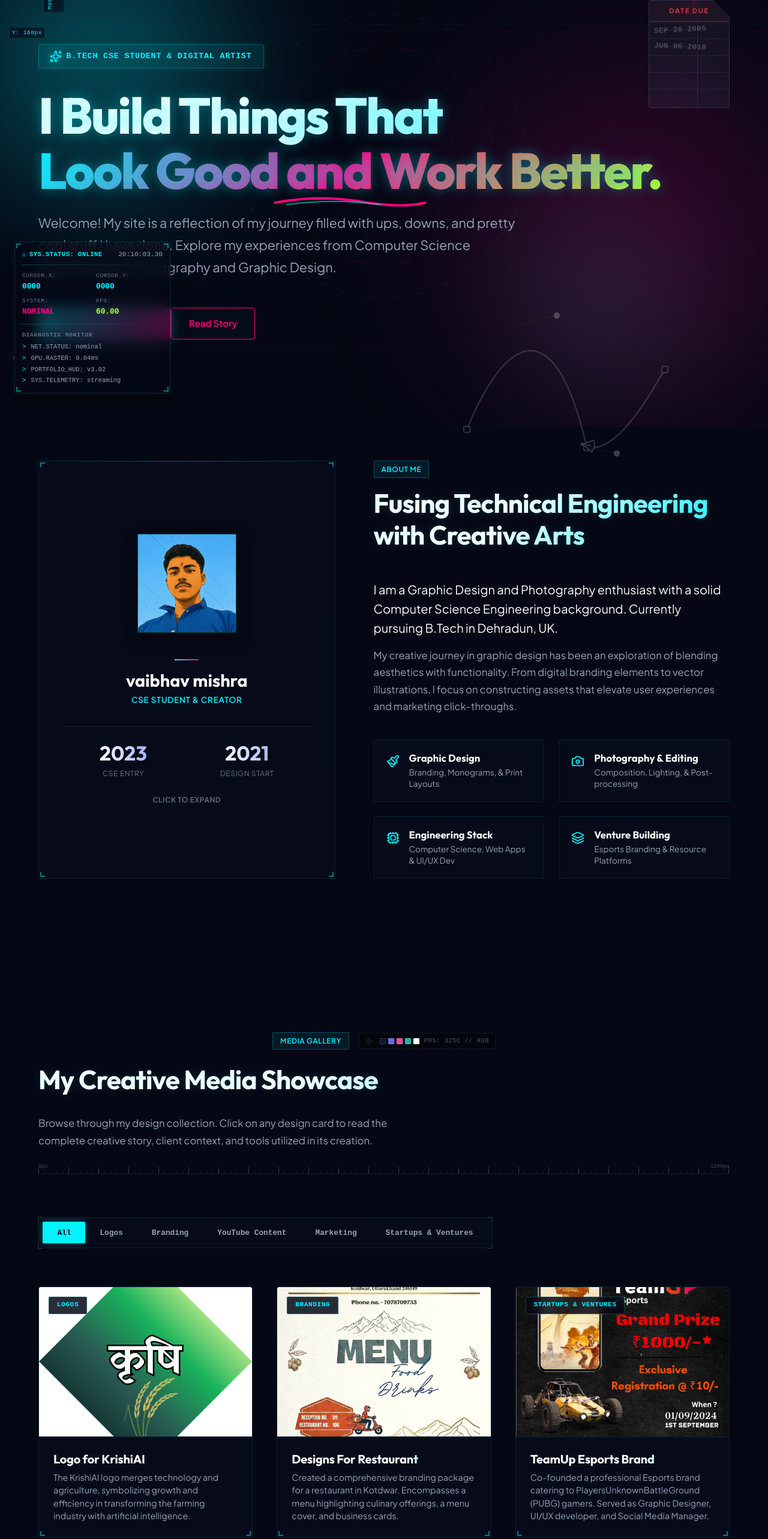
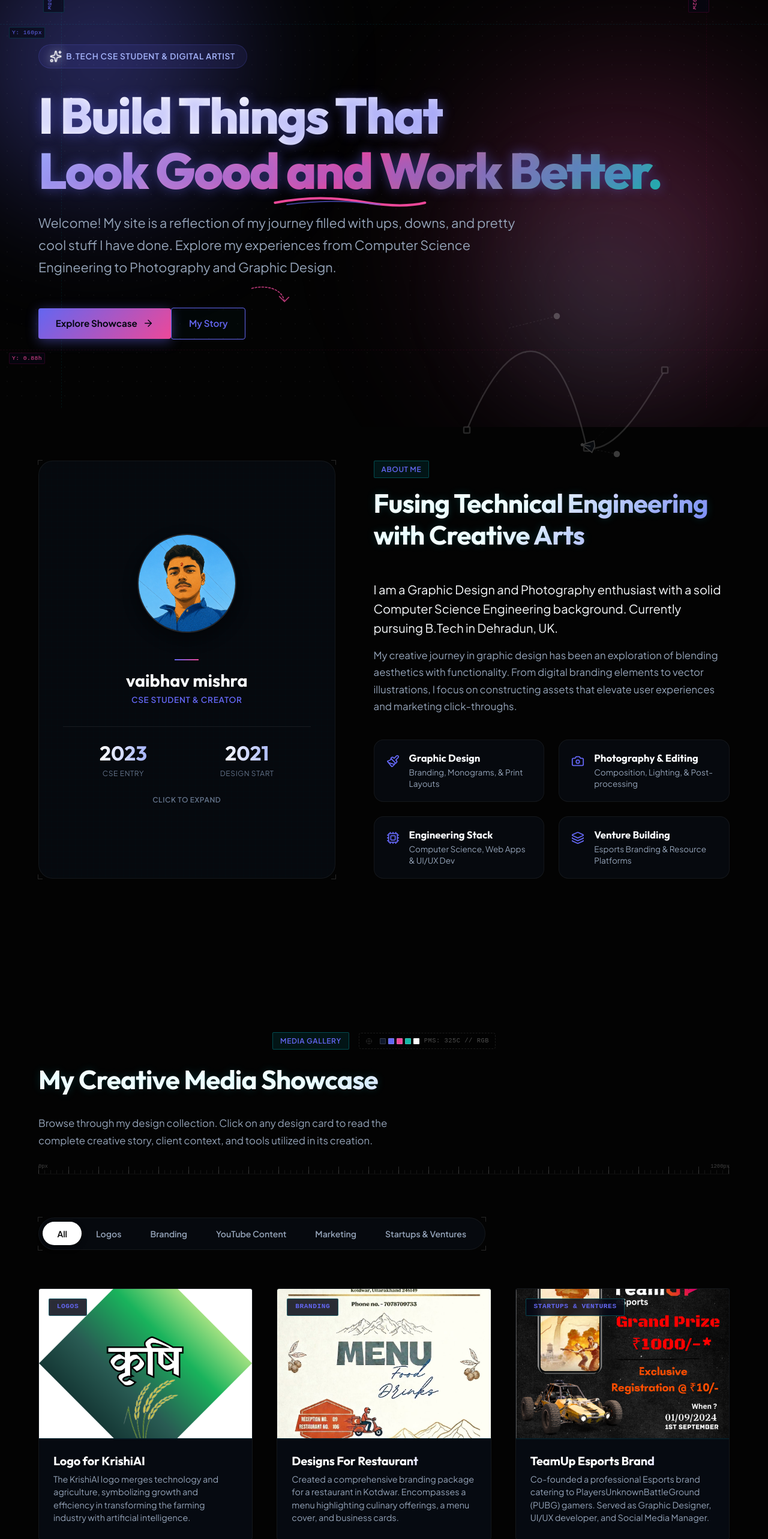
Before and after one commit to Vmishra2222/GraphicsPortfolio, a React (Vite) app: page /#showcase in a window 1280 px wide. Before the commit this address led to /. Shown: the part 120-2686 px from the top of the page at 60% size. Built offline with nearby package versions, Linux system fonts and the light colour scheme.

Commit message:
feat: restore clean live layout and integrate bookshelf loading screen

```diff
--- a/src/App.jsx
+++ b/src/App.jsx
@@ -6,9 +6,7 @@ import Home from './pages/Home';
 import Resume from './pages/Resume';
 import Projects from './pages/Projects';
 import Contact from './pages/Contact';
-import DateStamp from './components/DateStamp';
 import Loader from './components/Loader';
-import HudWidget from './components/HudWidget';
 
 function App() {
   const [isLoading, setIsLoading] = useState(true);
@@ -34,8 +32,6 @@ function App() {
       {isLoading && <Loader onComplete={() => setIsLoading(false)} />}
       <Router>
       <Navbar />
-      <DateStamp />
-      <HudWidget />
       {/* Background Designer Guidelines */}
       <div className="designer-guidelines">
         <div className="guideline-v v1"><span className="coord">X: 0.08w</span></div>
--- a/src/components/ProjectCard.css
+++ b/src/components/ProjectCard.css
@@ -39,7 +39,7 @@
 .project-overlay {
   position: absolute;
   inset: 0;
-  background: rgba(5, 8, 20, 0.85);
+  background: rgba(10, 15, 30, 0.85);
   backdrop-filter: blur(5px);
   -webkit-backdrop-filter: blur(5px);
   display: flex;
@@ -48,103 +48,52 @@
   opacity: 0;
   transition: opacity 0.35s ease;
   z-index: 2;
-  border: 1px solid var(--accent-color);
+  border: 1.5px dashed rgba(20, 184, 166, 0.45);
 }
 
 .project-card:hover .project-overlay {
   opacity: 1;
 }
 
-/* HUD Scanning Line */
-.hud-scanner-line {
+.blueprint-svg {
+  pointer-events: none;
+  width: 100%;
+  height: 100%;
   position: absolute;
-  left: 0;
-  width: 100%;
-  height: 2px;
-  background: linear-gradient(90deg, transparent 10%, var(--accent-color) 50%, transparent 90%);
-  box-shadow: 0 0 12px var(--accent-color), 0 0 4px var(--accent-color);
-  z-index: 3;
-  pointer-events: none;
-  animation: hud-scan 2.5s infinite linear;
+  inset: 0;
 }
 
-/* HUD Target Scope */
-.hud-scope {
+.blueprint-coord {
+  color: rgba(20, 184, 166, 0.65);
+  pointer-events: none;
+  letter-spacing: 0.02em;
+  background: rgba(10, 15, 30, 0.7);
+  border: 1px solid rgba(20, 184, 166, 0.2);
+  border-radius: 2px;
+  padding: 1px 4px;
+  font-family: monospace;
+  font-size: 0.65rem;
   position: absolute;
-  width: 90px;
-  height: 90px;
-  display: flex;
-  align-items: center;
-  justify-content: center;
-  pointer-events: none;
-  opacity: 0.6;
-  transition: transform 0.4s ease;
 }
 
-.project-card:hover .hud-scope {
-  transform: scale(1.1);
-  opacity: 0.85;
+.blueprint-coord.top-left {
+  top: 8px;
+  left: 8px;
 }
 
-.scope-cross {
-  position: absolute;
-  width: 16px;
-  height: 16px;
-}
-.scope-cross::before, .scope-cross::after {
-  content: '';
-  position: absolute;
-  background: var(--accent-color);
-}
-.scope-cross::before {
-  top: 7px; left: 0; width: 100%; height: 2px;
-}
-.scope-cross::after {
-  top: 0; left: 7px; width: 2px; height: 100%;
+.blueprint-coord.top-right {
+  top: 8px;
+  right: 8px;
 }
 
-.scope-circle {
-  position: absolute;
-  width: 60px;
-  height: 60px;
-  border: 1px dashed var(--accent-color);
-  border-radius: 50%;
+.blueprint-coord.bottom-left {
+  bottom: 8px;
+  left: 8px;
 }
 
-.scope-circle-outer {
-  position: absolute;
-  width: 80px;
-  height: 80px;
-  border: 1px solid rgba(0, 243, 255, 0.2);
-  border-top-color: var(--accent-secondary);
-  border-bottom-color: var(--accent-secondary);
-  border-radius: 50%;
-}
-
-/* Diagnostics HUD readout text */
-.hud-diagnostics {
-  position: absolute;
-  bottom: 12px;
-  left: 12px;
-  right: 12px;
-  display: flex;
-  justify-content: space-between;
-  font-family: monospace;
-  font-size: 0.6rem;
-  color: var(--text-secondary);
-  background: rgba(5, 8, 20, 0.6);
-  padding: 4px 8px;
-  border: 1px solid rgba(0, 243, 255, 0.1);
-  border-radius: 2px;
-  pointer-events: none;
-  letter-spacing: 0.05em;
-}
-
-.diag-item {
-  color: var(--accent-color);
-}
-.diag-item:nth-child(even) {
-  color: var(--accent-secondary);
+.blueprint-coord.bottom-right {
+  bottom: 8px;
+  right: 8px;
 }
 
 .view-btn {
--- a/src/components/ProjectCard.jsx
+++ b/src/components/ProjectCard.jsx
@@ -8,37 +8,38 @@ const ProjectCard = ({ title, description, image, category, delay, onClick }) =>
       onClick={onClick}
       style={{ cursor: 'pointer' }}
     >
-      {/* Corner Brackets */}
-      <div className="hud-corner tl"></div>
-      <div className="hud-corner tr"></div>
-      <div className="hud-corner bl"></div>
-      <div className="hud-corner br"></div>
+      {/* Crop Marks */}
+      <div className="crop-mark tl"></div>
+      <div className="crop-mark tr"></div>
+      <div className="crop-mark bl"></div>
+      <div className="crop-mark br"></div>
 
       <div className="project-image">
         <img src={image} alt={title} loading="lazy" />
 
-        {/* HUD Scanner Overlay (fades in on hover) */}
-        <div className="project-overlay hud-overlay">
-          <div className="cyber-grid-overlay" style={{ opacity: 0.25 }}></div>
-          <div className="hud-scanner-line"></div>
+        {/* Blueprint Wireframe Overlay (fades in on hover) */}
+        <div className="project-overlay blueprint-overlay">
+          <svg className="blueprint-svg" width="100%" height="100%" xmlns="http://www.w3.org/2000/svg">
+            {/* Diagonal grid lines */}
+            <line x1="0" y1="0" x2="100%" y2="100%" stroke="rgba(99, 102, 241, 0.3)" strokeWidth="1" strokeDasharray="4 4" />
+            <line x1="100%" y1="0" x2="0" y2="100%" stroke="rgba(99, 102, 241, 0.3)" strokeWidth="1" strokeDasharray="4 4" />
+            {/* Axis guide lines */}
+            <line x1="0" y1="50%" x2="100%" y2="50%" stroke="rgba(20, 184, 166, 0.3)" strokeWidth="1" strokeDasharray="2 2" />
+            <line x1="50%" y1="0" x2="50%" y2="100%" stroke="rgba(20, 184, 166, 0.3)" strokeWidth="1" strokeDasharray="2 2" />
+            {/* Center target circles */}
+            <circle cx="50%" cy="50%" r="16" stroke="var(--accent-secondary)" strokeWidth="1.2" fill="none" opacity="0.4" />
+            <circle cx="50%" cy="50%" r="32" stroke="var(--accent-secondary)" strokeWidth="1" strokeDasharray="3 3" fill="none" opacity="0.3" />
+            {/* Center crosshair */}
+            <text x="50%" y="50%" dominantBaseline="central" textAnchor="middle" fill="var(--accent-secondary)" fontSize="10" fontFamily="monospace" opacity="0.6">+</text>
+          </svg>
 
-          {/* Target Scope */}
-          <div className="hud-scope">
-            <div className="scope-cross"></div>
-            <div className="scope-circle rotate-cw"></div>
-            <div className="scope-circle-outer rotate-ccw"></div>
-          </div>
-
-          {/* Diagnostic Stats */}
-          <div className="hud-diagnostics">
-            <span className="diag-item">FPS: 60.00</span>
-            <span className="diag-item">RENDER: 0.04ms</span>
-            <span className="diag-item">MEM: 0x4E1A</span>
-            <span className="diag-item">STATUS: READY</span>
-          </div>
+          <span className="blueprint-coord top-left">x:0 y:0</span>
+          <span className="blueprint-coord top-right">w:100%</span>
+          <span className="blueprint-coord bottom-left">h:250px</span>
+          <span className="blueprint-coord bottom-right">pms:325c</span>
 
           <button className="view-btn">
-            ACCESS MODULE <ArrowUpRight size={16} />
+            View Story <ArrowUpRight size={18} />
           </button>
         </div>
 
--- a/src/index.css
+++ b/src/index.css
@@ -19,31 +19,31 @@
   --mouse-x: 0;
   --mouse-y: 0;
 
-  --bg-color: #050814;
-  --bg-dots: rgba(0, 243, 255, 0.04);
+  --bg-color: #030303;
+  --bg-dots: #ffffff0d;
   --text-primary: #f8fafc;
   --text-secondary: #94a3b8;
   --text-muted: #64748b;
 
-  /* Primary Accent: Electric Cyan */
-  --accent-color: #00f3ff;
-  --accent-glow: rgba(0, 243, 255, 0.35);
+  /* Primary Accent: Indigo */
+  --accent-color: #6366f1;
+  --accent-glow: #6366f173;
 
-  /* Secondary Accent: Neon Pink */
-  --accent-secondary: #ff007f;
-  --accent-secondary-glow: rgba(255, 0, 127, 0.25);
+  /* Secondary Accent: Pink */
+  --accent-secondary: #ec4899;
+  --accent-secondary-glow: #ec489959;
 
-  /* Tertiary Accent: Volt Yellow */
-  --accent-tertiary: #adff2f;
-  --accent-tertiary-glow: rgba(173, 255, 47, 0.25);
+  /* Tertiary Accent: Teal */
+  --accent-tertiary: #14b8a6;
+  --accent-tertiary-glow: rgba(20, 184, 166, 0.25);
 
   /* Card styling */
-  --card-bg: rgba(10, 15, 30, 0.4);
-  --card-border: rgba(0, 243, 255, 0.1);
-  --card-border-hover: rgba(0, 243, 255, 0.4);
+  --card-bg: #0f172a4d;
+  --card-border: #ffffff0f;
+  --card-border-hover: #6366f14d;
 
   /* Nav */
-  --nav-bg: rgba(5, 8, 20, 0.7);
+  --nav-bg: #03030399;
 
   --font-heading: 'Outfit', sans-serif;
   --font-body: 'Plus Jakarta Sans', sans-serif;
--- a/src/pages/Home.css
+++ b/src/pages/Home.css
@@ -12,18 +12,16 @@
   display: inline-flex;
   align-items: center;
   gap: 0.5rem;
-  background: rgba(0, 243, 255, 0.08);
-  border: 1px solid rgba(0, 243, 255, 0.25);
-  color: var(--accent-color);
+  background: rgba(99, 102, 241, 0.1);
+  border: 1px solid rgba(99, 102, 241, 0.2);
+  color: #a5b4fc;
   padding: 0.5rem 1.2rem;
-  border-radius: 2px; /* Sharp corners */
+  border-radius: 99px;
   font-size: 0.85rem;
-  font-family: monospace;
   font-weight: 600;
   letter-spacing: 0.05em;
   margin-bottom: 2rem;
   text-transform: uppercase;
-  box-shadow: 0 0 10px rgba(0, 243, 255, 0.1);
 
   /* Foreground Parallax Layer 1 */
   transform: translate(calc(var(--mouse-x) * 8px), calc(var(--mouse-y) * 8px));
@@ -31,13 +29,13 @@
 }
 
 .sparkle-icon {
-  color: var(--accent-color);
+  color: #ffffff;
   animation: pulse-glow 2s infinite alternate;
 }
 
 @keyframes pulse-glow {
-  0% { transform: scale(1); filter: drop-shadow(0 0 2px rgba(0, 243, 255, 0.5)); }
-  100% { transform: scale(1.15); filter: drop-shadow(0 0 8px rgba(0, 243, 255, 0.8)); }
+  0% { transform: scale(1); filter: drop-shadow(0 0 2px rgba(255, 255, 255, 0.5)); }
+  100% { transform: scale(1.15); filter: drop-shadow(0 0 8px rgba(255, 255, 255, 0.8)); }
 }
 
 .hero-title {
@@ -53,30 +51,11 @@
 }
 
 .gradient-text {
-  background: linear-gradient(135deg, var(--accent-color) 0%, var(--accent-secondary) 50%, var(--accent-tertiary) 100%);
+  background: linear-gradient(135deg, #a5b4fc 0%, #ec4899 50%, #14b8a6 100%);
   -webkit-background-clip: text;
   -webkit-text-fill-color: transparent;
   display: inline-block;
   position: relative;
-}
-
-/* Hero Concentric Rotating Rings */
-.hero-rings-container {
-  position: absolute;
-  top: 50%;
-  left: 50%;
-  transform: translate(-50%, -50%);
-  width: 550px;
-  height: 550px;
-  z-index: -1;
-  pointer-events: none;
-  opacity: 0.45;
-}
-
-.hero-ring-svg {
-  width: 100%;
-  height: 100%;
-  overflow: visible;
 }
 
 .hero-subtitle {
@@ -156,10 +135,10 @@
 
 .about-image-card {
   padding: 3.5rem 2.5rem;
-  border-radius: 2px; /* Cyber sharp */
+  border-radius: 24px;
   text-align: center;
-  background: rgba(10, 15, 30, 0.45);
-  border: 1px solid rgba(0, 243, 255, 0.15);
+  background: rgba(15, 23, 42, 0.4);
+  border: 1px solid rgba(255, 255, 255, 0.08);
   position: relative;
 
   display: flex;
@@ -181,21 +160,21 @@
 
 .about-image-card.interactive-card:hover {
   transform: translate(calc(var(--mouse-x) * 10px), calc(var(--mouse-y) * 10px - 5px)) scale(1.03);
-  border-color: var(--accent-color);
-  box-shadow: 0 25px 50px -12px rgba(0, 243, 255, 0.25),
-              0 0 30px -5px rgba(0, 243, 255, 0.15);
+  border-color: rgba(99, 102, 241, 0.4);
+  box-shadow: 0 25px 50px -12px rgba(99, 102, 241, 0.25),
+              0 0 30px -5px rgba(99, 102, 241, 0.15);
 }
 
 .about-image-card.interactive-card:focus-visible {
   border-color: var(--accent-color);
-  box-shadow: 0 0 0 3px rgba(0, 243, 255, 0.4);
+  box-shadow: 0 0 0 3px rgba(99, 102, 241, 0.4);
 }
 
 .avatar-image-container {
   width: 165px;
   height: 165px;
-  border-radius: 2px; /* Cyber sharp */
-  border: 1px solid rgba(0, 243, 255, 0.25);
+  border-radius: 50%;
+  border: 2px solid rgba(255, 255, 255, 0.12);
   margin: 0 auto 1.75rem;
   position: relative;
   overflow: hidden;
@@ -324,15 +303,9 @@
   align-items: flex-start;
   gap: 1rem;
   padding: 1.25rem;
-  border-radius: 2px;
-  background: rgba(10, 15, 30, 0.25);
-  border: 1px solid rgba(0, 243, 255, 0.1);
-  transition: border-color 0.3s ease, box-shadow 0.3s ease;
-}
-
-.skill-card:hover {
-  border-color: rgba(0, 243, 255, 0.25);
-  box-shadow: 0 0 10px rgba(0, 243, 255, 0.08);
+  border-radius: 16px;
+  background: rgba(255, 255, 255, 0.02);
+  border: 1px solid rgba(255, 255, 255, 0.05);
 }
 
 .skill-icon {
@@ -367,9 +340,9 @@
 .category-tabs-wrapper {
   display: inline-flex;
   padding: 0.4rem;
-  border-radius: 2px; /* Sharp corners */
-  background: rgba(10, 15, 30, 0.45);
-  border: 1px solid rgba(0, 243, 255, 0.15);
+  border-radius: 99px;
+  background: rgba(255, 255, 255, 0.02);
+  border: 1px solid rgba(255, 255, 255, 0.06);
   margin-top: 2.5rem;
   flex-wrap: wrap;
   justify-content: center;
@@ -377,10 +350,10 @@
 
 .tab-btn {
   padding: 0.65rem 1.5rem;
-  border-radius: 2px; /* Sharp corners */
-  font-family: monospace;
+  border-radius: 99px;
+  font-family: var(--font-body);
   font-weight: 600;
-  font-size: 0.8rem;
+  font-size: 0.88rem;
   color: var(--text-secondary);
   border: none;
   background: transparent;
@@ -389,14 +362,13 @@
 }
 
 .tab-btn:hover {
-  color: var(--accent-color);
+  color: white;
 }
 
 .tab-btn.active {
-  background: var(--accent-color);
-  color: #050814;
-  font-weight: 700;
-  box-shadow: 0 0 12px var(--accent-glow);
+  background: white;
+  color: black;
+  box-shadow: 0 4px 12px rgba(0, 0, 0, 0.2);
 }
 
 .projects-grid {
@@ -414,20 +386,14 @@
 
 .upcoming-card {
   padding: 2.5rem;
-  border-radius: 2px; /* Cyber sharp */
+  border-radius: 20px;
   display: flex;
   flex-direction: column;
   gap: 1.25rem;
-  background: rgba(10, 15, 30, 0.35);
-  border: 1px solid rgba(0, 243, 255, 0.15);
+  background: rgba(15, 23, 42, 0.3);
+  border: 1px solid rgba(255, 255, 255, 0.06);
   position: relative;
   overflow: hidden;
-  transition: border-color 0.3s ease, box-shadow 0.3s ease;
-}
-
-.upcoming-card:hover {
-  border-color: var(--accent-color);
-  box-shadow: 0 0 15px rgba(0, 243, 255, 0.15);
 }
 
 .upcoming-badge-row {
@@ -440,8 +406,7 @@
   font-size: 0.75rem;
   font-weight: 700;
   text-transform: uppercase;
-  color: var(--accent-color);
-  font-family: monospace;
+  color: var(--accent-tertiary);
   letter-spacing: 0.05em;
 }
 
@@ -449,14 +414,13 @@
   display: inline-flex;
   align-items: center;
   gap: 0.35rem;
-  background: rgba(173, 255, 47, 0.1);
-  color: var(--accent-tertiary);
-  border: 1px solid rgba(173, 255, 47, 0.25);
+  background: rgba(245, 158, 11, 0.1);
+  color: #fbbf24;
+  border: 1px solid rgba(245, 158, 11, 0.2);
   padding: 0.25rem 0.65rem;
-  border-radius: 2px; /* Cyber sharp */
-  font-size: 0.7rem;
-  font-family: monospace;
-  font-weight: 700;
+  border-radius: 99px;
+  font-size: 0.75rem;
+  font-weight: 600;
 }
 
 .spin-icon {
@@ -470,9 +434,6 @@
 .upcoming-card h3 {
   font-size: 1.5rem;
   color: var(--text-primary);
-  background: linear-gradient(135deg, #ffffff 60%, var(--accent-color) 100%);
-  -webkit-background-clip: text;
-  -webkit-text-fill-color: transparent;
 }
 
 .upcoming-card p {
@@ -491,25 +452,23 @@
 .progress-bar-label {
   display: flex;
   justify-content: space-between;
-  font-size: 0.75rem;
+  font-size: 0.8rem;
   color: var(--text-muted);
-  font-family: monospace;
   font-weight: 500;
 }
 
 .progress-bar-track {
   height: 6px;
   width: 100%;
-  background: rgba(0, 243, 255, 0.05);
-  border: 1px solid rgba(0, 243, 255, 0.1);
-  border-radius: 0; /* Cyber sharp */
+  background: rgba(255, 255, 255, 0.05);
+  border-radius: 99px;
   overflow: hidden;
 }
 
 .progress-bar-fill {
   height: 100%;
   background: linear-gradient(to right, var(--accent-color), var(--accent-secondary));
-  border-radius: 0;
+  border-radius: 99px;
 }
 
 .upcoming-tools {
@@ -522,11 +481,10 @@
 .upcoming-tool-tag {
   font-size: 0.75rem;
   padding: 0.3rem 0.75rem;
-  border-radius: 2px; /* Cyber sharp */
-  background: rgba(10, 15, 30, 0.5);
-  border: 1px solid rgba(0, 243, 255, 0.1);
+  border-radius: 8px;
+  background: rgba(255, 255, 255, 0.03);
+  border: 1px solid rgba(255, 255, 255, 0.06);
   color: var(--text-secondary);
-  font-family: monospace;
 }
 
 /* Responsive Overrides */
--- a/src/pages/Home.jsx
+++ b/src/pages/Home.jsx
@@ -242,19 +242,6 @@ const Home = () => {
       {/* Hero Section */}
       <BlindsReveal delay={0.15}>
         <section className="hero flex-center">
-          {/* Concentric Rotating Dials */}
-          <div className="hero-rings-container">
-            <svg className="hero-ring-svg" viewBox="0 0 500 500" xmlns="http://www.w3.org/2000/svg">
-              <circle cx="250" cy="250" r="230" stroke="rgba(0, 243, 255, 0.04)" strokeWidth="1" fill="none" />
-              <circle cx="250" cy="250" r="215" stroke="rgba(0, 243, 255, 0.12)" strokeWidth="2" strokeDasharray="10 30" className="rotate-cw" fill="none" />
-              <circle cx="250" cy="250" r="180" stroke="rgba(255, 0, 127, 0.08)" strokeWidth="1" fill="none" />
-              <circle cx="250" cy="250" r="165" stroke="rgba(255, 0, 127, 0.15)" strokeWidth="2.5" strokeDasharray="40 10 5 10" className="rotate-ccw" fill="none" />
-              <circle cx="250" cy="250" r="120" stroke="rgba(0, 243, 255, 0.04)" strokeWidth="1" fill="none" />
-              <circle cx="250" cy="250" r="105" stroke="rgba(173, 255, 47, 0.12)" strokeWidth="1.5" strokeDasharray="4 6" className="rotate-cw-fast" fill="none" />
-              <line x1="250" y1="20" x2="250" y2="480" stroke="rgba(0, 243, 255, 0.02)" strokeWidth="1" strokeDasharray="5 5" />
-              <line x1="20" y1="250" x2="480" y2="250" stroke="rgba(0, 243, 255, 0.02)" strokeWidth="1" strokeDasharray="5 5" />
-            </svg>
-          </div>
           <div className="container hero-container text-center">
             <motion.div
               initial={{ opacity: 0, y: -20 }}
@@ -299,9 +286,13 @@ const Home = () => {
               <a href="#showcase" className="btn btn-primary">
                 Explore Showcase <ArrowRight size={18} />
               </a>
-              <a href="#about" className="btn btn-outline" style={{ borderColor: 'var(--accent-secondary)', color: 'var(--accent-secondary)' }}>
-                Read Story
+              <a href="#about" className="btn btn-outline">
+                My Story
               </a>
+              <svg className="scribble-arrow-illustration" viewBox="0 0 120 70" fill="none" xmlns="http://www.w3.org/2000/svg">
+                <path d="M15 15 C 55 5, 85 20, 90 40 C 91 43, 92 45, 92 47" stroke="var(--accent-secondary)" strokeWidth="2.5" strokeLinecap="round" strokeDasharray="4 4" />
+                <path d="M80 34 L92 46 L102 36" stroke="var(--accent-secondary)" strokeWidth="2.5" strokeLinecap="round" />
+              </svg>
             </motion.div>
           </div>
         </section>
@@ -324,7 +315,7 @@ const Home = () => {
           <div className="container">
             <div className="about-grid">
               <motion.div
-                className="about-image-card glass interactive-card hud-panel"
+                className="about-image-card glass interactive-card crop-marks-container"
                 initial={{ opacity: 0, x: -30 }}
                 whileInView={{ opacity: 1, x: 0 }}
                 viewport={{ once: true }}
@@ -335,11 +326,11 @@ const Home = () => {
                 tabIndex="0"
                 aria-label="View detailed about information and socials for Vaibhav Mishra"
               >
-                {/* Corner Brackets */}
-                <div className="hud-corner tl"></div>
-                <div className="hud-corner tr"></div>
-                <div className="hud-corner bl"></div>
-                <div className="hud-corner br"></div>
+                {/* Crop Marks */}
+                <div className="crop-mark tl"></div>
+                <div className="crop-mark tr"></div>
+                <div className="crop-mark bl"></div>
+                <div className="crop-mark br"></div>
                 <div className="cyber-grid-overlay" style={{ opacity: 0.15 }}></div>
                 <div className="avatar-image-container">
                   <img src="/assets/vaibhav_photo_1.png" alt="Vaibhav Mishra Portrait 1" className="avatar-img main-img" />
```
